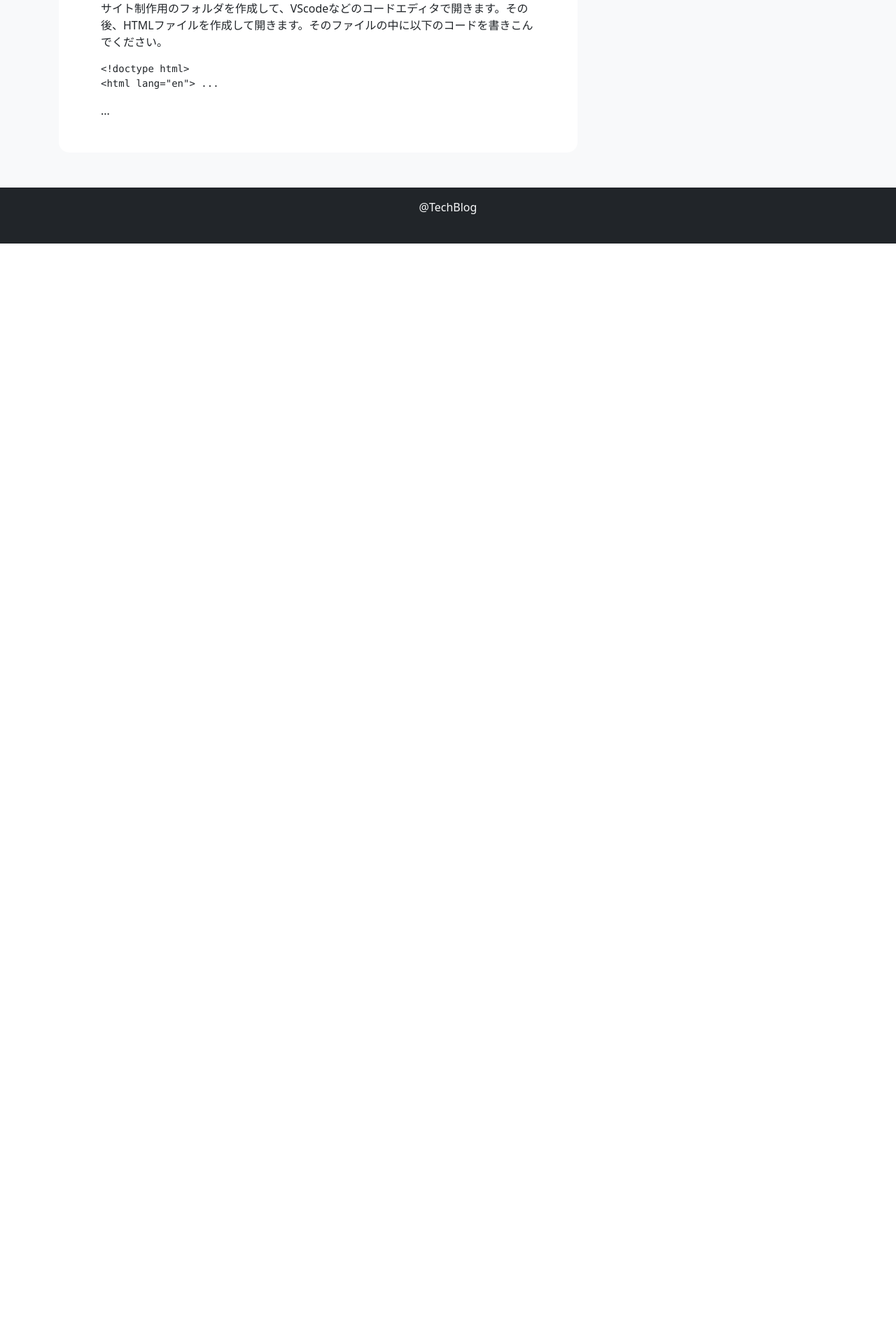
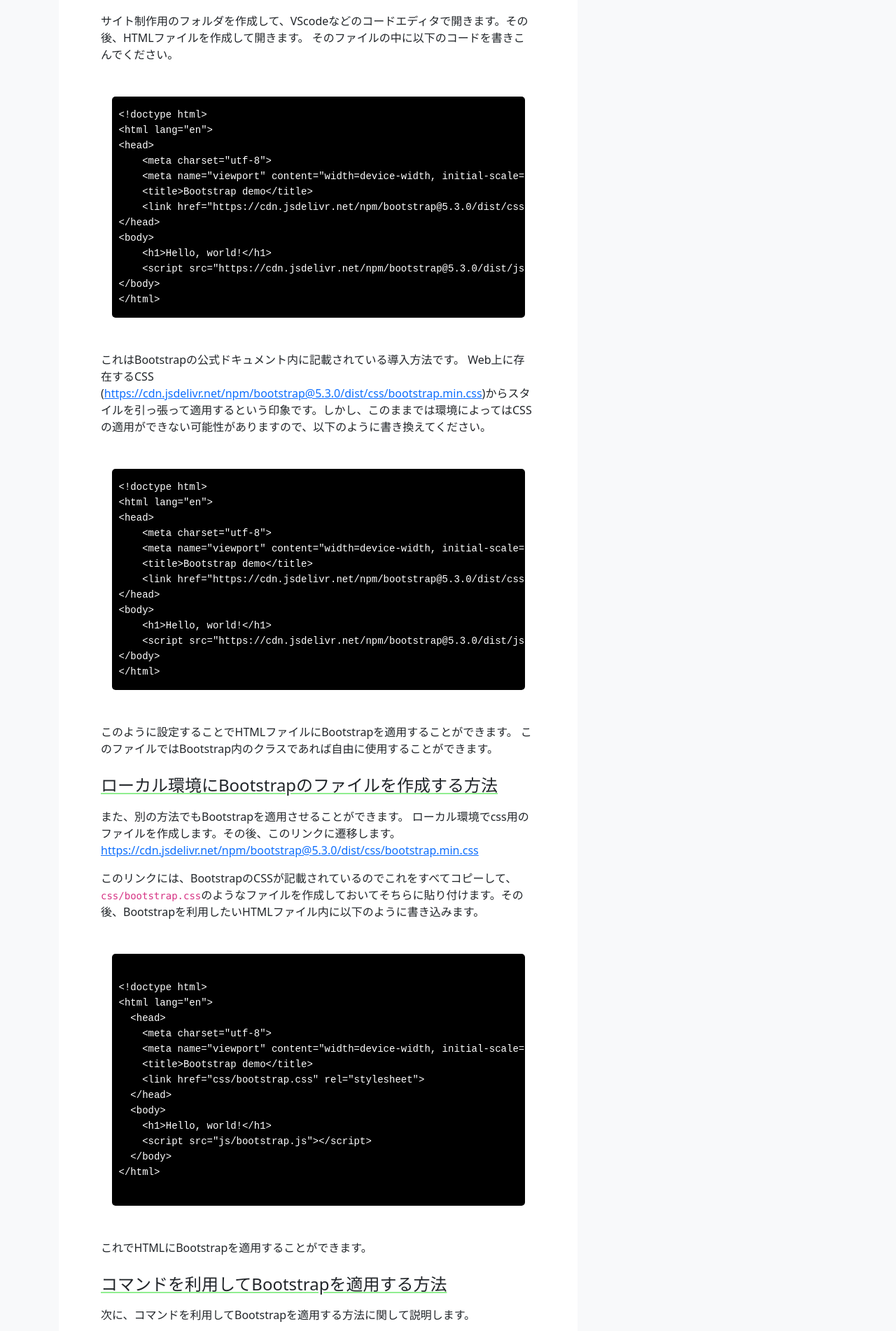
Before and after one commit to fkatsuhiro/replace-techblog, a React (Create React App) app: page /blogs/article/1 in a window 1280 px wide. Shown: the part 895-2797 px from the top of the page at 70% size. Before the commit the page ends 1243 px from the top, so only its background shows below. Built offline with nearby package versions, Linux system fonts and the light colour scheme.

Commit message:
complate create the Techblog without fast search option

```diff
--- a/public/article_data.json
+++ b/public/article_data.json
@@ -95,7 +95,7 @@
     "title": "Bootstrapを利用しよう!!",
     "content": "Bootstrapは、Twitter社(現X社)が作ったレスポンシブ対応に適したCSSを取りまとめたフレームワークです。特に、レスポンシブ対応や簡単に様々な機能(ボタン・フォーム・アラート)をクラスを割り当てるだけでデザインを豊かにしてくれます。このBootstrapには独特のクラスの仕組みを持っていますが、このクラスを理解することでそれぞれの機能を一から実装する必要がなく、かなり使いやすくなります。ここの内容に関しては別途の記事で説明したいと思います。Bootstrapはv4.5以降のバージョンからjQueryが非対応になりました。Web制作の領域では非常に人気の高いフレームワークであるjQueryですが、セキュリティ面の脆弱性の危惧から廃止になったようです。そのため、jQueryを用いてBootstrapを使用したい場合は、v4.5以前のBootstrapを使用するようにしましょう。基本的にBootstrapはドキュメントが充実しているため、わからないことがあれば適宜そちらを参考にするのもいいかなと思います。主に、Bootstrapを適用する方法は3通り存在します。ここでは一つずつ説明していきたいと思います。リモート上のCSSを利用する方法: サイト制作用のフォルダを作成して、VScodeなどのコードエディタで開きます。その後、HTMLファイルを作成して開きます。そのファイルの中に以下のコードを書きこんでください。... コマンドを利用してBootstrapを適用する方法についても記載しています。",
     "image": "/images/blog_image/introduce_bootstrap.png",
-    "url": "/blogs/article/2"
+    "url": "/blogs/article/1"
   },
   {
     "id": 1001,
--- a/src/Article.css
+++ b/src/Article.css
@@ -1,37 +1,49 @@
-.article{
+.article {
     font-size: 1rem;
     text-align: left;
     margin: 3rem;
 }
-.arround-article{
+
+.arround-article {
     border-radius: 15px;
 }
-.title{
+
+.title {
     text-align: center;
     padding: 1em 0;
 }
+
 .sub-title {
     text-align: left;
     padding: 10px 0;
-    text-decoration:underline;
+    text-decoration: underline;
     text-decoration-color: #90ee90;
 }
-.page-width{
+
+.page-width {
     width: 85%;
     margin: 0 auto;
 }
-.outside-article{
+
+.outside-article {
     padding: 50px 0;
 }
+
+.image-width {
+    width: 90%;
+    margin: 0 auto;
+}
+
 /*code block*/
 .code-block {
-    background-color:black;
+    background-color: black;
     padding: 15px 10px;
     border-radius: 5px;
     overflow-x: auto;
     width: 95%;
     margin: 3rem auto;
 }
+
 .code-block code {
     font-family: 'Courier New', Courier, monospace;
     /*white-space: pre;*/
--- a/src/components/Body/Blogs/Article_1.js
+++ b/src/components/Body/Blogs/Article_1.js
@@ -4,45 +4,152 @@
 function Article_1() {
     return (
         <div className="bg-body-tertiary">
-            <div className="page-width outside-article">
+            <div className="page-width outside-article" style={{paddingTop: '100px'}}>
                 <div className="row">
                     <div className="bg-white col-md-8 arround-article">
                         <div className="article">
-                            <h5 style={{ fontWeight: "bold", padding: "2rem 0" }}></h5>
+                            <h5 style={{ fontWeight: "bold", paddingTop: "2rem" }}></h5>
                             <h3 className="title">Bootstrapを利用しよう！</h3>
                             <h4 className="sub-title">Bootstrapとは</h4>
                             <p>
-                                Bootstrapは、Twitter社(現X社)が作ったレスポンシブ対応に適したCSSを取りまとめたフレームワークです。特に、レスポンシブ対応や簡単に様々な機能(ボタン・フォーム・アラート)をクラスを割り当てるだけでデザインを豊かにしてくれます。
+                                Bootstrapは、Twitter社(現X社)が作ったレスポンシブ対応に適したCSSを取りまとめたフレームワークです。
+                                特に、レスポンシブ対応や簡単に様々な機能(ボタン・フォーム・アラート)をクラスを割り当てるだけでデザインを豊かにしてくれます。
                             </p>
                             <p>
-                                このBootstrapには独特のクラスの仕組みを持っていますが、このクラスを理解することでそれぞれの機能を一から実装する必要がなく、かなり使いやすくなります。ここの内容に関しては別途の記事で説明したいと思います。
+                                このBootstrapには独特のクラスの仕組みを持っていますが、このクラスを理解することでそれぞれの機能を一から実装する必要がなく、かなり使いやすくなります。
+                                ここの内容に関しては別途の記事で説明したいと思います。
                             </p>
                             <h4 className="sub-title">BootstrapのjQuery非対応化</h4>
                             <p>
-                                Bootstrapはv4.5以降のバージョンからjQueryが非対応になりました。Web制作の領域では非常に人気の高いフレームワークであるjQueryですが、セキュリティ面の脆弱性の危惧から廃止になったようです。そのため、jQueryを用いてBootstrapを使用したい場合は、v4.5以前のBootstrapを使用するようにしましょう。
+                                Bootstrapはv4.5以降のバージョンからjQueryが非対応になりました。
+                                Web制作の領域では非常に人気の高いフレームワークであるjQueryですが、セキュリティ面の脆弱性の危惧から廃止になったようです。
+                                そのため、jQueryを用いてBootstrapを使用したい場合は、v4.5以前のBootstrapを使用するようにしましょう。
                             </p>
                             <h4 className="sub-title">Bootstrapの適用方法</h4>
                             <p>
-                                それではBootstrapの適用方法に関して説明します。基本的にBootstrapはドキュメントが充実しているため、わからないことがあれば適宜そちらを参考にするのもいいかなと思います。主に、Bootstrapを適用する方法は3通り存在します。ここでは一つずつ説明していきたいと思います。
+                                それではBootstrapの適用方法に関して説明します。
+                                基本的にBootstrapはドキュメントが充実しているため、わからないことがあれば適宜そちらを参考にするのもいいかなと思います。
+                                主に、Bootstrapを適用する方法は3通り存在します。ここでは一つずつ説明していきたいと思います。
                             </p>
                             <h4 className="sub-title">リモート上のCSSを利用する方法</h4>
                             <p>
-                                サイト制作用のフォルダを作成して、VScodeなどのコードエディタで開きます。その後、HTMLファイルを作成して開きます。そのファイルの中に以下のコードを書きこんでください。
+                                サイト制作用のフォルダを作成して、VScodeなどのコードエディタで開きます。その後、HTMLファイルを作成して開きます。
+                                そのファイルの中に以下のコードを書きこんでください。
                             </p>
-                            <pre>
+                            <pre className="code-block">
                                 <code>
-                                    &lt;!doctype html&gt;
-                                    <br />
-                                    &lt;html lang="en"&gt;
-                                    ...
+                                    {`<!doctype html>
+<html lang="en">
+<head>
+    <meta charset="utf-8">
+    <meta name="viewport" content="width=device-width, initial-scale=1">
+    <title>Bootstrap demo</title>
+    <link href="https://cdn.jsdelivr.net/npm/bootstrap@5.3.0/dist/css/bootstrap.min.css" rel="stylesheet" integrity="sha384-9ndCyUaIbzAi2FUVXJi0CjmCapSmO7SnpJef0486qhLnuZ2cdeRhO02iuK6FUUVM" crossorigin="anonymous">
+</head>
+<body>
+    <h1>Hello, world!</h1>
+    <script src="https://cdn.jsdelivr.net/npm/bootstrap@5.3.0/dist/js/bootstrap.bundle.min.js" integrity="sha384-geWF76RCwLtnZ8qwWowPQNguL3RmwHVBC9FhGdlKrxdiJJigb/j/68SIy3Te4Bkz" crossorigin="anonymous"></script>
+</body>
+</html>`}
                                 </code>
                             </pre>
-                            <p>...</p>
+                            <p>
+                                これはBootstrapの公式ドキュメント内に記載されている導入方法です。
+                                Web上に存在するCSS
+                                (<a href="https://cdn.jsdelivr.net/npm/bootstrap@5.3.0/dist/css/bootstrap.min.css" target="_blank" rel="noopener noreferrer">
+                                    https://cdn.jsdelivr.net/npm/bootstrap@5.3.0/dist/css/bootstrap.min.css
+                                </a>
+                                )からスタイルを引っ張って適用するという印象です。しかし、このままでは環境によってはCSSの適用ができない可能性がありますので、以下のように書き換えてください。
+                            </p>
+                            <pre className="code-block">
+                                <code>
+                                    {`<!doctype html>
+<html lang="en">
+<head>
+    <meta charset="utf-8">
+    <meta name="viewport" content="width=device-width, initial-scale=1">
+    <title>Bootstrap demo</title>
+    <link href="https://cdn.jsdelivr.net/npm/bootstrap@5.3.0/dist/css/bootstrap.min.css" rel="stylesheet">
+</head>
+<body>
+    <h1>Hello, world!</h1>
+    <script src="https://cdn.jsdelivr.net/npm/bootstrap@5.3.0/dist/js/bootstrap.bundle.min.js"></script>
+</body>
+</html>`}
+                                </code>
+                            </pre>
+                            <p>
+                                このように設定することでHTMLファイルにBootstrapを適用することができます。
+                                このファイルではBootstrap内のクラスであれば自由に使用することができます。
+                            </p>
+                            <h4 className="sub-title">ローカル環境にBootstrapのファイルを作成する方法</h4>
+                            <p>
+                                また、別の方法でもBootstrapを適用させることができます。 ローカル環境でcss用のファイルを作成します。その後、このリンクに遷移します。{" "}
+                                <a
+                                    href="https://cdn.jsdelivr.net/npm/bootstrap@5.3.0/dist/css/bootstrap.min.css"
+                                    target="_blank"
+                                    rel="noopener noreferrer"
+                                >
+                                    https://cdn.jsdelivr.net/npm/bootstrap@5.3.0/dist/css/bootstrap.min.css
+                                </a>
+                            </p>
+                            <p>
+                                このリンクには、BootstrapのCSSが記載されているのでこれをすべてコピーして、
+                                <code>css/bootstrap.css</code>
+                                のようなファイルを作成しておいてそちらに貼り付けます。その後、Bootstrapを利用したいHTMLファイル内に以下のように書き込みます。
+                            </p>
+                            <pre className="code-block">
+                                <code>
+                                    {`
+<!doctype html>
+<html lang="en">
+  <head>
+    <meta charset="utf-8">
+    <meta name="viewport" content="width=device-width, initial-scale=1">
+    <title>Bootstrap demo</title>
+    <link href="css/bootstrap.css" rel="stylesheet">
+  </head>
+  <body>
+    <h1>Hello, world!</h1>
+    <script src="js/bootstrap.js"></script>
+  </body>
+</html>
+              `}
+                                </code>
+                            </pre>
+                            <p>これでHTMLにBootstrapを適用することができます。</p>
+                            <h4 className="sub-title">コマンドを利用してBootstrapを適用する方法</h4>
+                            <p>次に、コマンドを利用してBootstrapを適用する方法に関して説明します。</p>
+                            <p>
+                                この方法は主に、VueやReactなどJavaScriptベースのフロントエンドフレームワークを使用する人がそのフレームワークにBootstrapを用いるときに使用することが多いかと思います。しかし、HTML/CSSを用いるときに使うことも問題なくできるのでその方法を説明します。
+                            </p>
+                            <p>
+                                前提条件として、環境内にnpmのインストールが完了している状態にしてください。Windowsではコマンドプロンプト、Macではターミナルを開いて以下のコマンドを打ち込みます。
+                            </p>
+                            <pre className="code-block">
+                                <code>mkdir sample</code>
+                            </pre>
+                            <p>このコマンドはsampleというディレクトリを作成します。</p>
+                            <pre className="code-block">
+                                <code>cd sample</code>
+                            </pre>
+                            <p>
+                                その後、cdコマンドでsampleディレクトリに移動します。
+                                <br />
+                                このディレクトリの配下で以下のコマンドをたたきます。
+                            </p>
+                            <pre className="code-block">
+                                <code>npm i bootstrap@5.3.0</code>
+                            </pre>
+                            <p>
+                                このコマンドがうまく実行されれば、Bootstrapの各種ファイルが作成され、適用できるようになります。
+                            </p>
+                            <p>
+                                今回はBootstrapの導入に関しての内容をお話させていただきました。少しは役に立ちましたでしょうか？御覧いただきありがとうございました！
+                            </p>
                         </div>
                     </div>
-                    <div className="col-md-4">
-                        {/* 広告埋め込みようスペース現在はまだ埋め込まない */}
-                    </div>
+                    <div className="col-md-4">{/* 広告埋め込み用スペース（現在は未使用） */}</div>
                 </div>
             </div>
         </div>
--- a/src/components/Body/Blogs/Article_2.js
+++ b/src/components/Body/Blogs/Article_2.js
@@ -4,11 +4,11 @@
 function Article_2() {
     return (
         <div className="bg-body-tertiary">
-            <div className="page-width outside-article">
+            <div className="page-width outside-article" style={{paddingTop: '100px'}}>
                 <div className="row">
                     <div className="bg-white col-md-8 arround-article">
                         <div className="article">
-                            <h5 style={{ fontWeight: "bold", padding: "2rem 0" }}></h5>
+                            <h5 style={{ fontWeight: "bold", paddingTop: "2rem" }}></h5>
                             <h3 className="title">Bootstrapのcolって何？</h3>
                             <h4 className="sub-title">Bootstrapのcol</h4>
                             <p>
--- a/src/components/Body/BlogsTop.js
+++ b/src/components/Body/BlogsTop.js
@@ -53,7 +53,7 @@
                                     alt="result image"
                                     className="course-image course-inner-item"
                                 />
-                                <h4 className="course-title">{BlogItem.title}</h4>
+                                <h6 className="course-title">{BlogItem.title}</h6>
                             </Link>
                         </div>
                     )
--- a/src/components/Body/SearchResult.js
+++ b/src/components/Body/SearchResult.js
@@ -36,7 +36,7 @@
         <div className="bg-light">
             {filteredResults.length > 0 &&
                 <div>
-                    <p style={{ paddingTop: '100px', paddingBottom: '50px', width: '90%', margin: 'auto', fontSize: '1.4rem', fontWeight: 'bold' }}>{query}の検索結果</p>
+                    <p style={{ paddingTop: '100px', paddingBottom: '30px', width: '85%', margin: 'auto', fontSize: '1.3rem', fontWeight: 'bold' }}>{query}の検索結果</p>
                     <div className='row' style={{ width: '85%', margin: '0 auto' }} >
                         {filteredResults.map((filteredResultItem) => {
                             return (
@@ -47,7 +47,7 @@
                                             alt="result image"
                                             className="course-image course-inner-item"
                                         />
-                                        <h4 className="course-title">{filteredResultItem.title}</h4>
+                                        <h6 className="course-title">{filteredResultItem.title}</h6>
                                     </Link>
                                 </div>
                             )
@@ -55,7 +55,7 @@
                     </div>
                 </div>
             }
-            {filteredResults.length === 0 && <h4 style={{ paddingTop: '100px' }}>検索結果がありません。</h4>}
+            {filteredResults.length === 0 && <h6 style={{ paddingTop: '100px' }}>検索結果がありません。</h6>}
         </div>
     );
 }
--- a/src/components/Body/TextsTop.js
+++ b/src/components/Body/TextsTop.js
@@ -39,7 +39,7 @@
                                     alt="result image"
                                     className="course-image course-inner-item"
                                 />
-                                <h4 className="course-title">{TextLanguageItem.title}</h4>
+                                <h5 className="course-title">{TextLanguageItem.title}</h5>
                             </Link>
                         </div>
                     )
```
Also changed, not shown: src/components/Body/Blogs/Article_3.js (+4 -4 lines), src/components/Body/Blogs/Article_4.js (+19 -19 lines).
